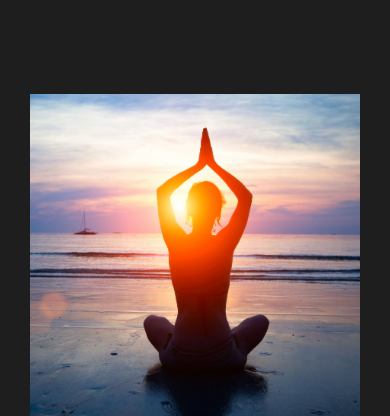
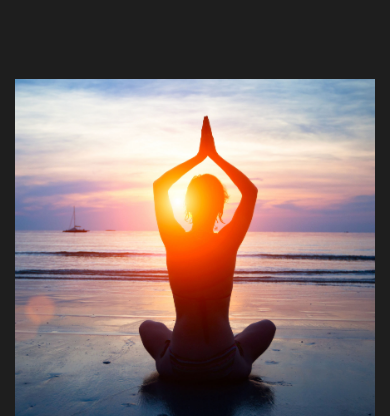
Before and after one commit to jackseabolt/OaklandYoga, a Rails app: page / in a window 390 px wide; the page is wider, and only the part inside the window is pictured. Shown: the part 431-847 px from the top of that part. Run offline with Rails 7, Linux system fonts and the light colour scheme; style sheets or scripts are compiled from the project's sources; some libraries are stand-ins or nearby versions.

Commit message:
pictures reoriented

```diff
--- a/app/assets/stylesheets/application.scss
+++ b/app/assets/stylesheets/application.scss
@@ -49,6 +49,8 @@ $nav: black;
 
 .center_section {
 	background-color:#1e1e1e;
+	padding-top: 80px;
+	padding-bottom: 80px;
 }
 .center_padding {
 	padding-bottom: 50px;
@@ -96,13 +98,9 @@ body {
 .photo_pad {
 	padding-left: 0px;
 	padding-right: 0px;
-	border: 15px solid #1e1e1e;
 }
 .photo_pad:hover {
 
-}
-.index_section {
-	padding-top: 80px;
 }
 #logo {
 	margin-top: 150px !important;
--- a/app/views/pages/home.html.erb
+++ b/app/views/pages/home.html.erb
@@ -6,28 +6,26 @@
 		</div>
 	</div>
 	<div class="row center_section">
-		<div class="col-md-10 col-md-push-1 index_section">
-			<div class="col-md-4 photo_pad item">
-				<%= image_tag "yoga1.jpg", class:'index_image' %>
+
+		<div class="col-md-10 col-md-push-1">
+			<div class="col-md-6 photo_pad">
+				<div class="col-md-12 photo_pad item">
+						<%= image_tag "yoga1.jpg", class:'index_image_big' %>
+				</div>
 			</div>
-			<div class="col-md-4 photo_pad item">
-				<%= image_tag "photo.jpg", class:'index_image' %>
-			</div>
-			<div class="col-md-4 photo_pad item">
-				<%= image_tag "yoga3.jpg", class:'index_image' %>
-			</div>
-		</div>
-	</div>
-	<div class="row center_section center_padding">
-		<div class="col-md-10 col-md-push-1">
-			<div class="col-md-4 photo_pad item">
-				<%= image_tag "yoga4.jpg", class:'index_image' %>
-			</div>
-			<div class="col-md-4 photo_pad item">
-				<%= image_tag "yoga5.jpg", class:'index_image' %>
-			</div>
-			<div class="col-md-4 photo_pad item">
-				<%= image_tag "yoga2.jpg", class:'index_image' %>
+			<div class="col-md-6 photo_pad">
+				<div class="col-md-6 photo_pad item">
+					<%= image_tag "yoga4.jpg", class:'index_image' %>
+				</div>
+				<div class="col-md-6 photo_pad item">
+					<%= image_tag "yoga5.jpg", class:'index_image' %>
+				</div>
+				<div class="col-md-6 photo_pad item">
+					<%= image_tag "yoga2.jpg", class:'index_image' %>
+				</div>
+				<div class="col-md-6 photo_pad item">
+					<%= image_tag "yoga3.jpg", class:'index_image' %>
+				</div>
 			</div>
 		</div>
 	</div>
```
